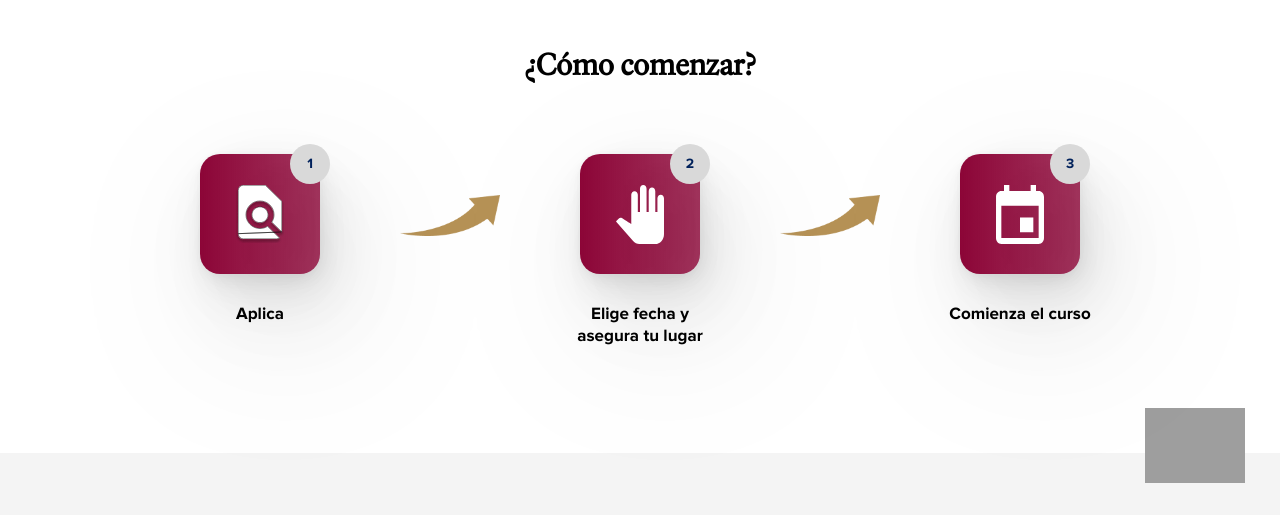
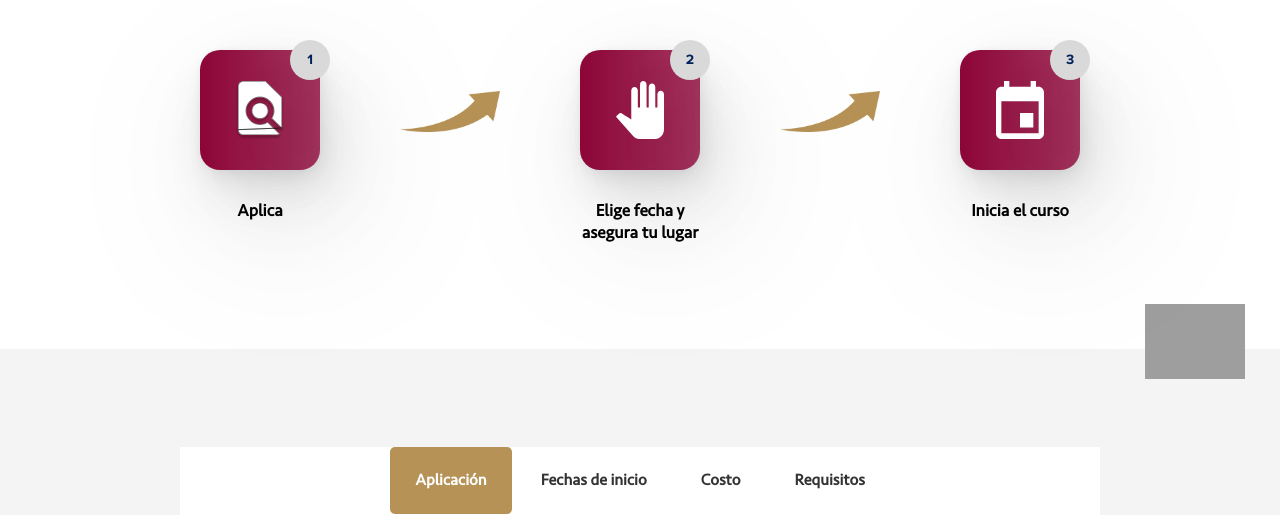
Before and after one commit to msantosEmtech/UP, a CodeIgniter app: page /universia/SalesforceBusinessAnalyst in a window 1280 px wide. Shown: the part 3254-3769 px from the top of the page. Run offline with CodeIgniter, Linux system fonts and the light colour scheme; some libraries are stand-ins or nearby versions; grey boxes are pictures that could not be loaded.

Commit message:
cambio de fuentes landing Business analyst

```diff
--- a/application/views/salesforceBusinessAnalyst/index.php
+++ b/application/views/salesforceBusinessAnalyst/index.php
@@ -247,7 +247,7 @@
                         <div class="about-inner-wrap pl-xl-4 pt-3 pt-lg-0 mt-lg-0">
                             <div class="section-title mb-0">
                                 <h2 class="title font-Laurentiareg" style="color: #000000;">Acerca del curso</h2>
-                                <h6 class="content font-Novbold" style="color:#000000;font-weight:500">Conviértete en un experto en implementación de la innovación digital de<span class="font-Novbold font-Novbold"> Salesforce,</span> gestionando las herramientas más importantes del ecosistema en cualquier industria, a través del rol <span class="font-Novbold">Salesforce Administrator.</span></h6>
+                                <!-- <h6 class="content font-Novbold" style="color:#000000;font-weight:500">Conviértete en un experto en implementación de la innovación digital de<span class="font-Novbold font-Novbold"> Salesforce,</span> gestionando las herramientas más importantes del ecosistema en cualquier industria, a través del rol <span class="font-Novbold">Salesforce Administrator.</span></h6> -->
                                 <ul class="single-list-wrap">
                                     <li class="single-list-inner style-check-box-grid">
                                         <div class="media">
@@ -255,7 +255,7 @@
                                                 <i class="fa fa-check fa-xl"></i>
                                             </div>
                                             <div class="media-body">
-                                                <p class="font-Novreg">
+                                                <p class="font-Saravekreg">
                                                     Desarrollarás el conocimiento técnico, destrezas y habilidades
                                                     necesarias para la certificación como <b>Salesforce Business Analyst</b>
                                                     y contribuirás sustancialmente en la generación de valor en configuraciones,
@@ -270,7 +270,7 @@
                                                 <i class="fa fa-check fa-xl"></i>
                                             </div>
                                             <div class="media-body">
-                                                <p class="font-Novreg">Tendrás la capacidad de entrenar a otros en el uso de la plataforma,
+                                                <p class="font-Saravekreg">Tendrás la capacidad de entrenar a otros en el uso de la plataforma,
                                                     recomendar las mejores prácticas de la industria de <b>Salesforce</b> y convertirte en esa persona
                                                     de confianza, que genera una comunicación efectiva entre la parte técnica y la parte
                                                     del negocio en las empresas, durante procesos de <b>implementación de las nubes de Salesforce.</b></p>
@@ -287,7 +287,7 @@
                                                         <div class="col-1">
                                                             <i class="fa fa-triangle-exclamation fa-xl" style="color:#F8D849;"></i>
                                                         </div>
-                                                        <div class="col-10 font-Novbold color-sf" style="line-height:20px;">
+                                                        <div class="col-10 font-Novbold" style="line-height:20px;color:#8D0537;">
                                                             Previamente a incursionar en el rol Salesforce Business Analyst, deberás contar con la certificación oficial en Salesforce Administrator.
                                                         </div>
                                                     </div>
@@ -376,7 +376,7 @@
                                     <img style="width:2.5rem;display:inline-block" src="<?= base_url('assets/course/img/icon-carrusel-2.svg') ?>">
                                 </div>
                                 <div class="col-12 txt-item">
-                                    <p class="font-Novbold">
+                                    <p class="font-Saravekreg">
                                         Entendimiento del cliente (Discovery).
                                     </p>
                                 </div>
@@ -391,7 +391,7 @@
                                     <img style="width:2.5rem;display:inline-block" src="<?= base_url('assets/course/img/icon-carrusel-2.svg') ?>">
                                 </div>
                                 <div class="col-12 txt-item">
-                                    <p class="font-Novbold">
+                                    <p class="font-Saravekreg">
                                         Colaboración con Stakeholders o involucrados del negocio.
                                     </p>
                                 </div>
@@ -405,7 +405,7 @@
                                     <img style="width:2.5rem;display:inline-block" src="<?= base_url('assets/course/img/icon-carrusel-2.svg') ?>">
                                 </div>
                                 <div class="col-12 txt-item">
-                                    <p class="font-Novbold">
+                                    <p class="font-Saravekreg">
                                         Mapeo de Procesos de negocio.
                                     </p>
                                 </div>
@@ -419,7 +419,7 @@
                                     <img style="width:2.5rem;display:inline-block" src="<?= base_url('assets/course/img/icon-carrusel-2.svg') ?>">
                                 </div>
                                 <div class="col-12 txt-item">
-                                    <p class="font-Novbold">
+                                    <p class="font-Saravekreg">
                                         Requerimientos e Historia de usuarios.
                                     </p>
                                 </div>
@@ -433,7 +433,7 @@
                                     <img style="width:2.5rem;display:inline-block" src="<?= base_url('assets/course/img/icon-carrusel-2.svg') ?>">
                                 </div>
                                 <div class="col-12 txt-item">
-                                    <p class="font-Novbold">
+                                    <p class="font-Saravekreg">
                                         Gestión de Aceptación del usuario (UAT).
                                     </p>
                                 </div>
@@ -574,7 +574,7 @@
                                 <span class="font-Novbold">1</span>
                             </div>
                             <div class="info">
-                                <h6>Aplica</h6>
+                                <h6 class="font-Saravekreg">Aplica</h6>
                             </div>
                         </div>
                     </div>
@@ -588,7 +588,7 @@
                                 <span class="font-Novbold">2</span>
                             </div>
                             <div class="info">
-                                <h6>Elige fecha y <br>asegura tu lugar</h6>
+                                <h6 class="font-Saravekreg">Elige fecha y <br>asegura tu lugar</h6>
                             </div>
                         </div>
                     </div>
@@ -602,7 +602,7 @@
                                 <span class="font-Novbold">3</span>
                             </div>
                             <div class="info">
-                                <h6>Comienza el curso</h6>
+                                <h6 class="font-Saravekreg">Inicia el curso</h6>
                             </div>
                         </div>
                     </div>
@@ -630,16 +630,16 @@
                         <div class="center-tabs">
                             <ul id="tabs" class="nav nav-tabs">
                                 <li class="nav-item">
-                                    <a href="" data-target="#tab1" data-toggle="tab" class="active nav-link"><span class="font-Novbold">Aplicación</span></a>
+                                    <a href="" data-target="#tab1" data-toggle="tab" class="active nav-link"><span class="font-Saravekreg">Aplicación</span></a>
                                 </li>
                                 <li class="nav-item">
-                                    <a href="" data-target="#tab2" data-toggle="tab" class="nav-link"><span class="font-Novbold">Fechas de inicio</span></a>
+                                    <a href="" data-target="#tab2" data-toggle="tab" class="nav-link"><span class="font-Saravekreg">Fechas de inicio</span></a>
                                 </li>
                                 <li class="nav-item">
-                                    <a href="" data-target="#tab3" data-toggle="tab" class="nav-link"><span class="font-Novbold">Costo</span></a>
+                                    <a href="" data-target="#tab3" data-toggle="tab" class="nav-link"><span class="font-Saravekreg">Costo</span></a>
                                 </li>
                                 <li class="nav-item">
-                                    <a href="" data-target="#tab4" data-toggle="tab" class="nav-link"><span class="font-Novbold">Requisitos</span></a>
+                                    <a href="" data-target="#tab4" data-toggle="tab" class="nav-link"><span class="font-Saravekreg">Requisitos</span></a>
                                 </li>
                             </ul>
                             <div id="tabsContent" class="tab-content wow fadeInUp" data-wow-delay="0.5s">
@@ -655,7 +655,7 @@
                                                                     <i class="fa fa-check fa-xl"></i>
                                                                 </div>
                                                                 <div class="media-body">
-                                                                    <p style="line-height:20px">El objetivo del diagnóstico de competencias es identificar las habilidades y actitudes que se vinculan con los perfiles profesionales de una carrera exitosa en <b>Salesforce.</b></p>
+                                                                    <p class="font-Saravekreg" style="line-height:20px">El objetivo del diagnóstico de competencias es identificar las habilidades y actitudes que se vinculan con los perfiles profesionales de una carrera exitosa en <b>Salesforce.</b></p>
                                                                 </div>
                                                             </div>
                                                         </li>
@@ -665,7 +665,7 @@
                                                                     <i class="fa fa-check fa-xl"></i>
                                                                 </div>
                                                                 <div class="media-body">
-                                                                    <p style="line-height:20px">Al terminar este diagnóstico, te daremos una perspectiva con base en tus respuestas, para determinar si eres elegible o no para el curso.</p>
+                                                                    <p class="font-Saravekreg" style="line-height:20px">Al terminar este diagnóstico, te daremos una perspectiva con base en tus respuestas, para determinar si eres elegible o no para el curso.</p>
                                                                 </div>
                                                             </div>
                                                         </li>
@@ -700,7 +700,7 @@
                                                                     <img src="<?= base_url('assets/course/img/dates-icon.svg') ?>" style="width:3.5rem">
                                                                 </div>
                                                                 <div class="col-md-8 pl-0 curso-nombre my-auto">
-                                                                    <h6 class="font-Novbold" style="line-height:22px;margin-bottom:0px;color:#333333"><b>Salesforce Business Analyst<br> <span class="font-Novbold color-sf font-Novbold">Próximamente</span></b></h6>
+                                                                    <h6 class="font-Saravekreg" style="line-height:22px;margin-bottom:0px;color:#333333"><b>Salesforce Business Analyst<br> <span class="font-Saravekreg color-sf">Próximamente</span></b></h6>
                                                                 </div>
                                                             </div>
                                                         </div>
@@ -716,7 +716,7 @@
                                 <div id="tab3" class="tab-pane fade">
                                     <div class="row align-center pb-4 equal-cols">
                                         <div class="col-12 text-center pl-4 pr-4 pb-5 pt-2 mb-4">
-                                            <h6>Queremos que el pago sea la menor de tus preocupaciones y te enfoques en acelerar
+                                            <h6 class="font-Saravekreg">Queremos que el pago sea la menor de tus preocupaciones y te enfoques en acelerar
                                                 tu desarrollo profesional, por eso te ofrecemos diversas opciones de pago.
                                             </h6>
                                         </div>
@@ -724,7 +724,7 @@
                                             <div class="card card-pagos">
                                                 <div class="card-body text-center">
                                                     <img src="<?= base_url('assets/course/img/pagos-icon.svg') ?>" alt="Thumb" style="width:4rem;padding-bottom:1rem">
-                                                    <p style="line-height:24px">Realiza tu pago de <span class="color-sf font-Novbold">forma segura</span> por medio de tu tarjeta de crédito o de débito.</p>
+                                                    <p class="font-Saravekreg" style="line-height:24px">Realiza tu pago de <span class="color-sf font-Saravekreg">forma segura</span> por medio de tu tarjeta de crédito o de débito.</p>
                                                 </div>
                                             </div>
                                         </div>
@@ -732,7 +732,7 @@
                                             <div class="card card-pagos">
                                                 <div class="card-body text-center">
                                                     <img src="<?= base_url('assets/course/img/pagos-icon.svg') ?>" alt="Thumb" style="width:4rem;padding-bottom:1rem">
-                                                    <p style="line-height:24px">Difiere tu pago hasta en <span class="color-sf font-Novbold">24 mensualidades con cuota fija</span> utilizando tu tarjeta de crédito.</p>
+                                                    <p class="font-Saravekreg" style="line-height:24px">Difiere tu pago hasta en <span class="color-sf font-Saravekreg">24 mensualidades con cuota fija</span> utilizando tu tarjeta de crédito.</p>
                                                 </div>
                                             </div>
                                         </div>
@@ -740,7 +740,7 @@
                                             <div class="card card-pagos">
                                                 <div class="card-body text-center">
                                                     <img src="<?= base_url('assets/course/img/pagos-icon.svg') ?>" alt="Thumb" style="width:4rem;padding-bottom:1rem">
-                                                    <p style="line-height:24px">Difiere tu pago hasta en <span class="color-sf font-Novbold">5 quincenas sin intereses.</span></p>
+                                                    <p class="font-Saravekreg" style="line-height:24px">Difiere tu pago hasta en <span class="color-sf font-Saravekreg">5 quincenas sin intereses.</span></p>
                                                 </div>
                                             </div>
                                         </div>
@@ -751,13 +751,13 @@
                                         <div class="col-lg-7 col-md-7  col-xs-12 info pb-3 my-auto">
                                             <div class="text-center">
                                                 <img class="pb-4" src="<?= base_url('assets/course/img/pc-costo.png') ?>" alt="Thumb">
-                                                <h4>Salesforce <span style="color:#B69256">Business Analyst</span></h4>
+                                                <h4 class="font-Saravekreg">Salesforce <span style="color:#B69256">Business Analyst</span></h4>
                                             </div>
                                         </div>
                                         <div class="col-lg-5 col-md-5  col-xs-12 info pb-3">
                                             <div class="about-inner-wrap pl-xl-4 pt-3 pt-lg-0 mt-lg-0">
                                                 <div class="section-title mb-0">
-                                                    <h2 style="color:#282827;padding-left:10px">MX$25,000</h2>
+                                                    <h2 class="font-Saravekreg" style="color:#282827;padding-left:10px">MX$25,000</h2>
                                                     <ul class="single-list-wrap">
                                                         <li class="single-list-inner style-check-box-grid costo my-auto">
                                                             <div class="media">
@@ -765,7 +765,7 @@
                                                                     <i class="fa-solid fa-circle-check"></i>
                                                                 </div>
                                                                 <div class="media-body">
-                                                                    <h6>Acompañamiento de un experto</h6>
+                                                                    <h6 class="font-Saravekreg">Acompañamiento de un experto</h6>
                                                                 </div>
                                                             </div>
                                                         </li>
@@ -775,7 +775,7 @@
                                                                     <i class="fa-solid fa-circle-check"></i>
                                                                 </div>
                                                                 <div class="media-body">
-                                                                    <h6>Examen de certificación</h6>
+                                                                    <h6 class="font-Saravekreg">Examen de certificación</h6>
                                                                 </div>
                                                             </div>
                                                         </li>
@@ -785,7 +785,7 @@
                                                                     <i class="fa-solid fa-circle-check"></i>
                                                                 </div>
                                                                 <div class="media-body">
-                                                                    <h6>Acceso a comunidad EmTech</h6>
+                                                                    <h6 class="font-Saravekreg">Acceso a comunidad EmTech</h6>
                                                                 </div>
                                                             </div>
                                                         </li>
@@ -795,7 +795,7 @@
                                                                     <i class="fa-solid fa-circle-check"></i>
                                                                 </div>
                                                                 <div class="media-body">
-                                                                    <h6>Garantía de empleo</h6>
+                                                                    <h6 class="font-Saravekreg">Garantía de empleo</h6>
                                                                 </div>
                                                             </div>
                                                         </li>
@@ -846,7 +846,7 @@
                                 <a href="SalesforceBusinessAnalyst">
                                     <img src="<?= base_url('assets/course/img/analyst.png') ?>" alt="Thumb">
                                     <div class="date text-left">
-                                        <span class="font-Novbold"><strong>Próximamente <br></strong></span>
+                                        <span class="font-Saravekreg"><strong>Próximamente <br></strong></span>
                                     </div>
                                 </a>
                             </div>
@@ -870,7 +870,7 @@
                                 <a href="SalesforceDeveloper">
                                     <img src="<?= base_url('assets/course/img/developer.png') ?>" alt="Thumb">
                                     <div class="date text-left">
-                                        <span class="font-Novbold"><strong>Octubre <br> 2022</strong></span>
+                                        <span class="font-Saravekreg"><strong>Octubre <br> 2022</strong></span>
                                     </div>
                                 </a>
                             </div>
```
